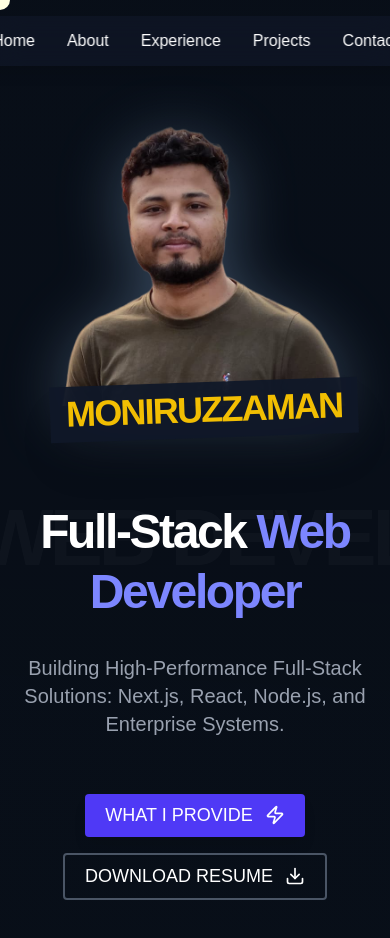
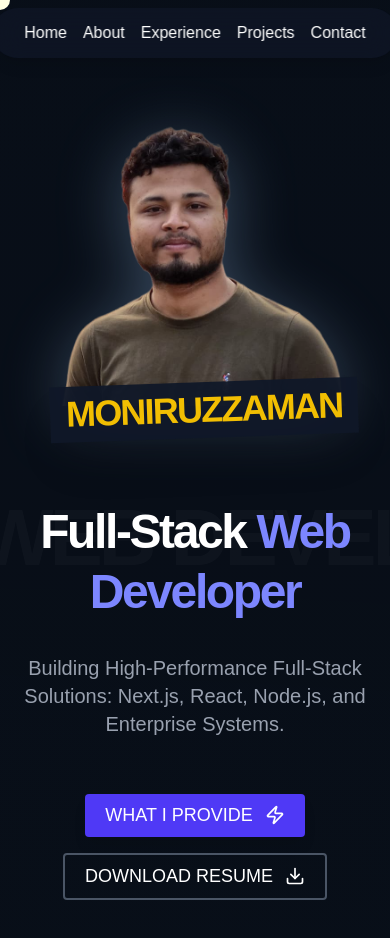
Before and after one commit to md-moniruzzaman01/moniruzzaman-portfolio, a Next.js app: page / in a window 390 px wide. Shown: the top 938 px of the page. Built offline with nearby package versions, Linux system fonts and the light colour scheme.

Commit message:
update navbar

```diff
--- a/src/common/widgets/navbar/Navbar.tsx
+++ b/src/common/widgets/navbar/Navbar.tsx
@@ -11,9 +11,9 @@ const navItems = [
 
 export default function FloatingNav() {
   return (
-    <header className="fixed top-4 left-1/2 transform -translate-x-1/2 z-50">
+    <header className="fixed top-2 md:top-4 left-1/2 transform -translate-x-1/2 z-50">
       <nav className="bg-gray-900/70 backdrop-blur-md text-white px-8 py-3 rounded-full shadow-lg">
-        <ul className="flex gap-8 justify-center items-center">
+        <ul className="flex gap-4 md:gap-8 justify-center items-center">
           {navItems.map((item) => (
             <li key={item.label}>
               <Link
```
